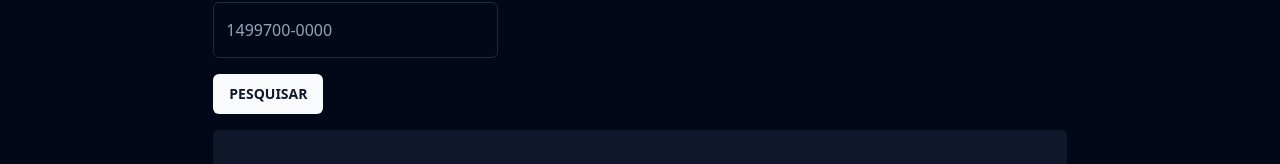
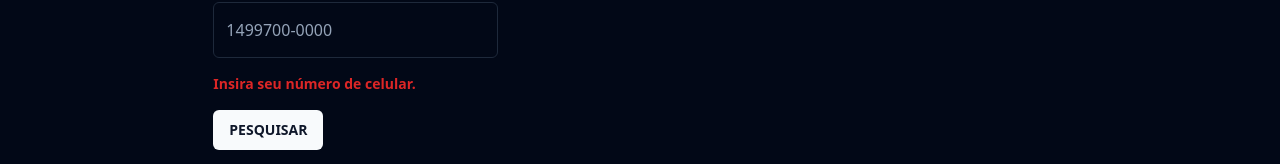
Before and after one commit to CaioMantovaniBorba/raffle-web, a React (Vite) app: page /checkout in a window 1280 px wide. Both pictures are taken after a click on the button "PESQUISAR". Shown: the part 344-508 px from the top of the page. Built offline with nearby package versions, Linux system fonts and the light colour scheme; no server answers.

Commit message:
feat: add error message

```diff
--- a/src/pages/Checkout/index.tsx
+++ b/src/pages/Checkout/index.tsx
@@ -13,6 +13,7 @@ interface User {
 export default function Checkout() {
   const [amount, setAmount] = useState(0);
   const [phone, setPhone] = useState(String);
+  const [errorMessage, setErrorMessage] = useState(String);
   const [user, setUser] = useState<User>();
   const priceOfTicket = 1.50;
 
@@ -23,12 +24,15 @@ export default function Checkout() {
     setAmount(amount - 1);
   }
 
-  console.log(phone);
-
   const handleSearchUser = () => {
+    if (phone.length === 0) {
+      return setErrorMessage('Insira seu número de celular.')
+    }
     api.get(`/users/getUser/${phone}`)
-      .then(response =>
-        setUser(response.data)
+      .then(response => {
+        setUser(response.data);
+        setErrorMessage("");
+      }
       ).catch(error => {
         setUser(null);
         console.log(error);
@@ -52,6 +56,7 @@ export default function Checkout() {
             <Input type="number" maxLength={11} placeholder="1499700-0000" className="w-1/3 h-14 text-md" onChange={(e) => setPhone(e.target.value)} />
             {user && <Input type="text" className="w-2/3 h-14 text-md" disabled value={user.name} />}
           </div>
+          {errorMessage && <span className="text-red-600 font-bold text-sm">{errorMessage}</span>}
           <Button onClick={() => handleSearchUser()}>PESQUISAR</Button>
         </div>
 
```
